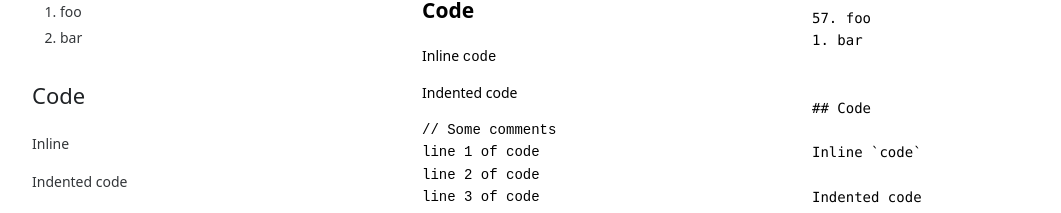
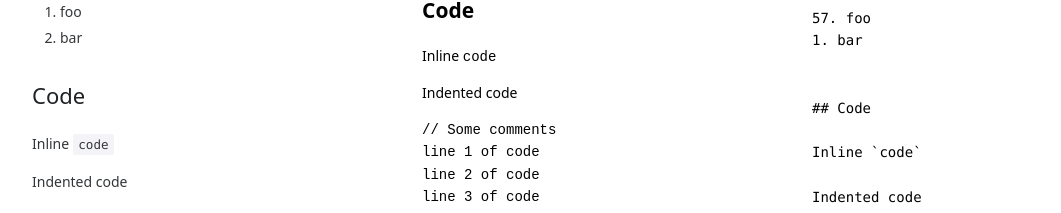
Before and after one commit to rwv/naive-ui-n-markdown, a Vue app: page / in a window 1280 px wide. Shown: the part 1787-2000 px from the top of the page, without its empty margins (38-1099 px from the left). Built offline with nearby package versions, Linux system fonts and the light colour scheme.

Commit message:
add codespan

```diff
--- a/src/components/NMarkdown.vue
+++ b/src/components/NMarkdown.vue
@@ -98,6 +98,10 @@ const renderFunction = (token: Token): Component | undefined => {
     }
   }
 
+  if (token.type === 'codespan') {
+    return h(NText, { code: true }, token.text);
+  }
+
 
   return undefined;
 };
```
